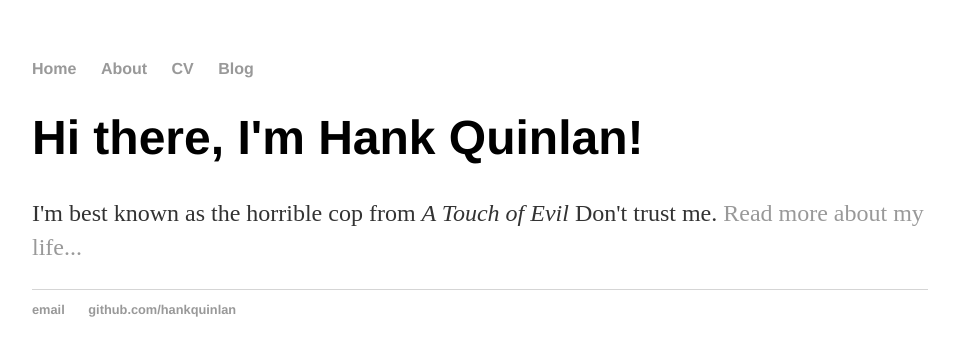
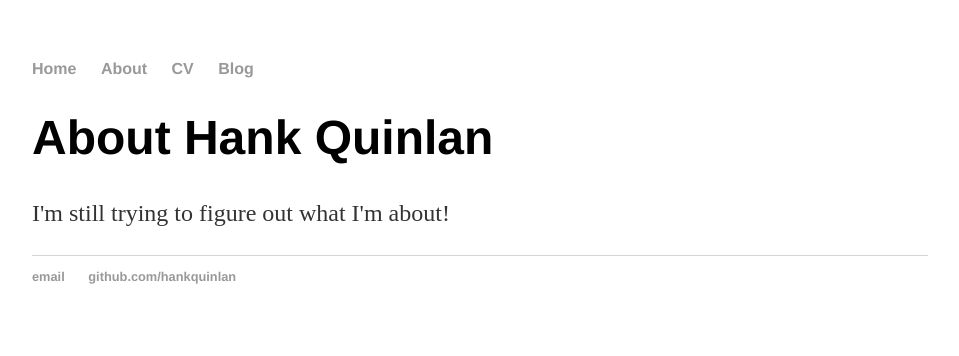
Before and after one commit to cloud98074/cloud98074.github.io, a Jekyll site: the page built from about/index.html, in a window 1280 px wide. Shown: the top 356 px of the page, without its empty margins (160-1119 px from the left). Built offline with Jekyll 4.4.1, drawn with Linux system fonts in a browser that asks for light colours.

Commit message:
Update index.html

```diff
--- a/about/index.html
+++ b/about/index.html
@@ -3,6 +3,6 @@ layout: default
 title: Hank Quinlan, Horrible Cop
 ---
 <div class="blurb">
-	<h1>Hi there, I'm Hank Quinlan!</h1>
-	<p>I'm best known as the horrible cop from <em>A Touch of Evil</em> Don't trust me. <a href="/about">Read more about my life...</a></p>
+	<h1>About Hank Quinlan</h1>
+	<p>I'm still trying to figure out what I'm about!</p>
 </div><!-- /.blurb -->
```
